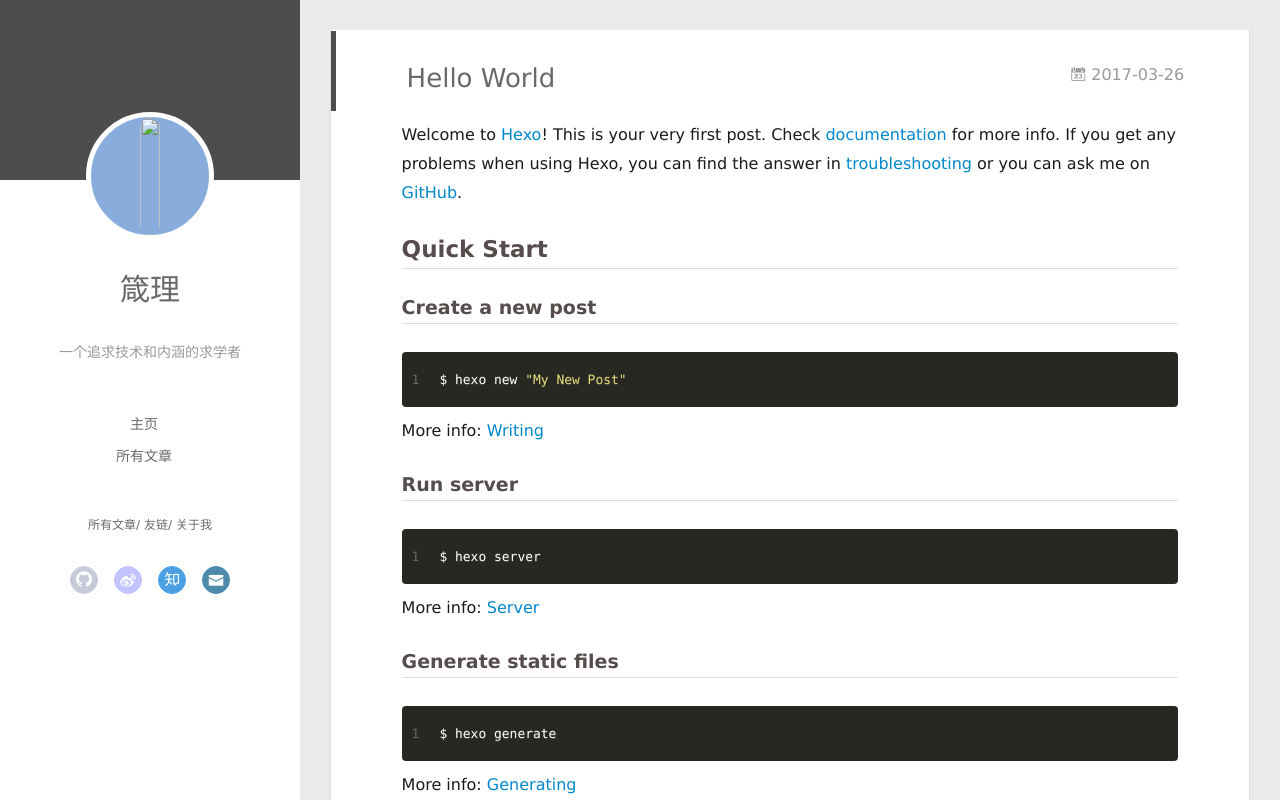
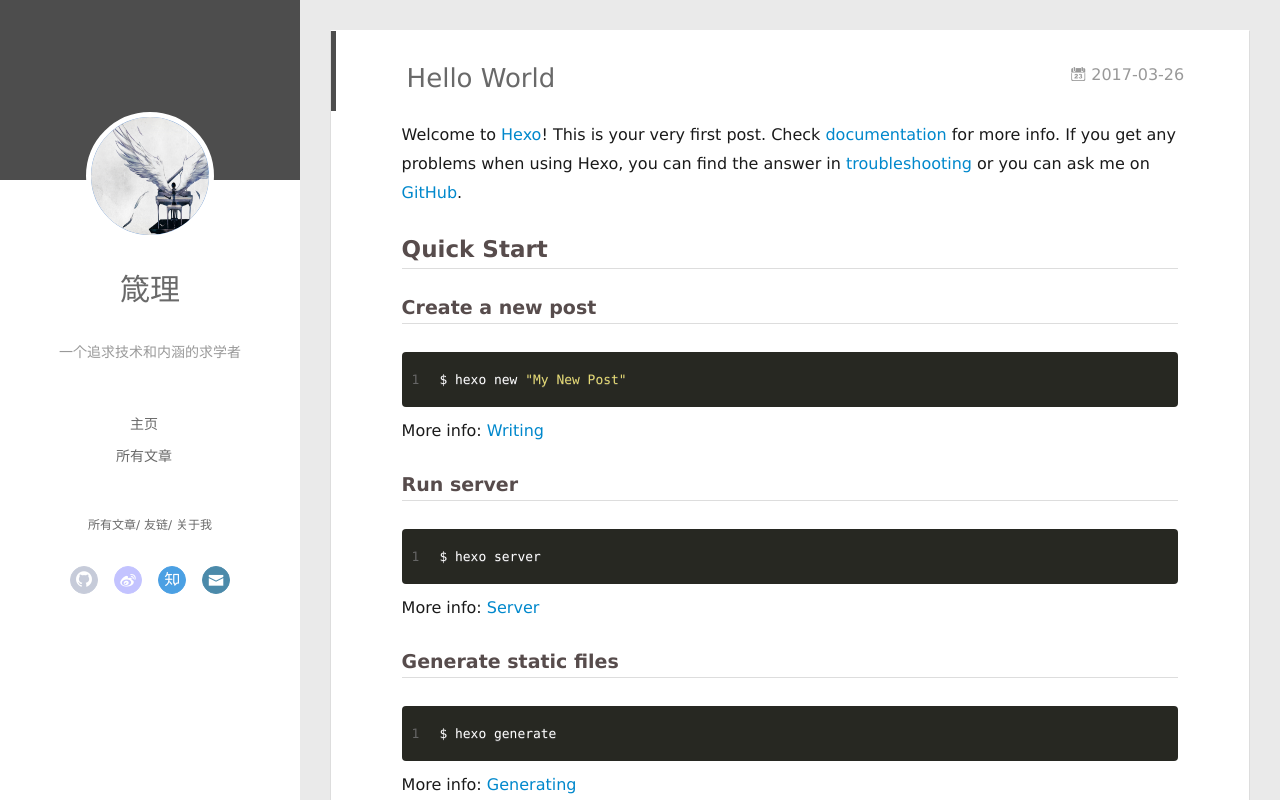
Before and after one commit to LZleejean/LZleejean.github.io, a plain HTML site: page 2017/03/26/hello-world/index.html in a window 1280 px wide. Drawn offline with nearby package versions, Linux system fonts and the light colour scheme; some packages are replaced by stand-ins of ours.

Commit message:
Site updated: 2017-03-28 22:27:01

```diff
--- a/2017/03/26/hello-world/index.html
+++ b/2017/03/26/hello-world/index.html
@@ -49,7 +49,7 @@ Quick">
 <div class="intrude-less">
 	<header id="header" class="inner">
 		<a href="/" class="profilepic">
-			<img src="img/deemo.jpg" class="js-avatar show">
+			<img src="https://lzleejean.github.io/img/deemo.jpg" class="js-avatar show">
 		</a>
 		<hgroup>
 		  <h1 class="header-author"><a href="/">箴理</a></h1>
@@ -109,7 +109,7 @@ Quick">
 	<div class="intrude-less">
 		<header id="header" class="inner">
 			<div class="profilepic">
-				<img src="img/deemo.jpg" class="js-avatar">
+				<img src="https://lzleejean.github.io/img/deemo.jpg" class="js-avatar">
 			</div>
 			<hgroup>
 			  <h1 class="header-author js-header-author">箴理</h1>
@@ -206,7 +206,7 @@ Quick">
                   <div class="reward-box">
 
                     <div class="reward-box-item">
-                      <img class="reward-img" src="/source/img/alipay.jpg">
+                      <img class="reward-img" src="https://lzleejean.github.io/img/alpay.jpg">
                       <span class="reward-type">支付宝</span>
                     </div>
 
```
Also changed, not shown: 2017/03/27/文章题目/index.html (+3 -3 lines), archives/2017/03/index.html (+2 -2 lines), archives/2017/index.html (+2 -2 lines), archives/index.html (+2 -2 lines), index.html (+2 -2 lines), 页面名称/index.html (+3 -3 lines).
